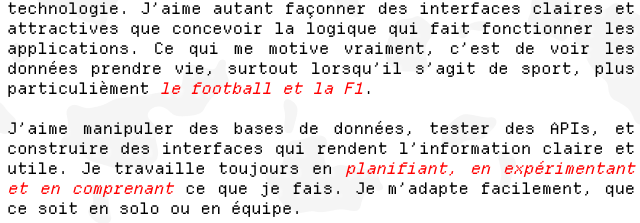
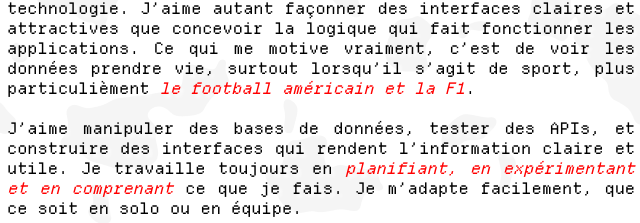
Before and after one commit to kwamsd/portfolio, a plain HTML site: page index.html in a window 1280 px wide. Shown: the part 126-349 px from the top of the page, 575-1215 px from the left. Drawn offline with Linux system fonts and the light colour scheme.

Commit message:
changement du texte

```diff
--- a/index.html
+++ b/index.html
@@ -90,7 +90,7 @@
                 J’aime autant façonner des interfaces claires et attractives que concevoir la logique qui fait
                 fonctionner les applications.
                 Ce qui me motive vraiment, c’est de voir les données prendre vie, surtout lorsqu’il s’agit de sport, plus particulièment
-                <strong> le football et la F1</strong>.
+                <strong> le football américain et la F1</strong>.
                 <br><br>
                 J’aime manipuler des bases de données, tester des APIs, et construire des interfaces qui rendent
                 l’information claire et utile. Je travaille toujours en <strong>planifiant, en expérimentant et en
```
